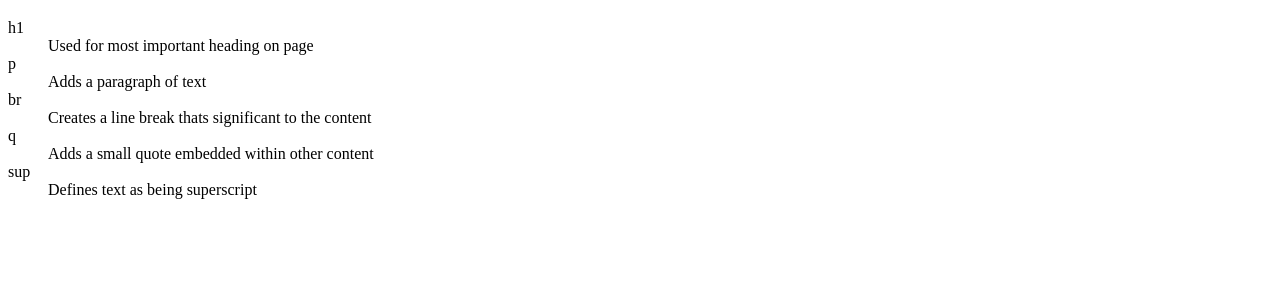
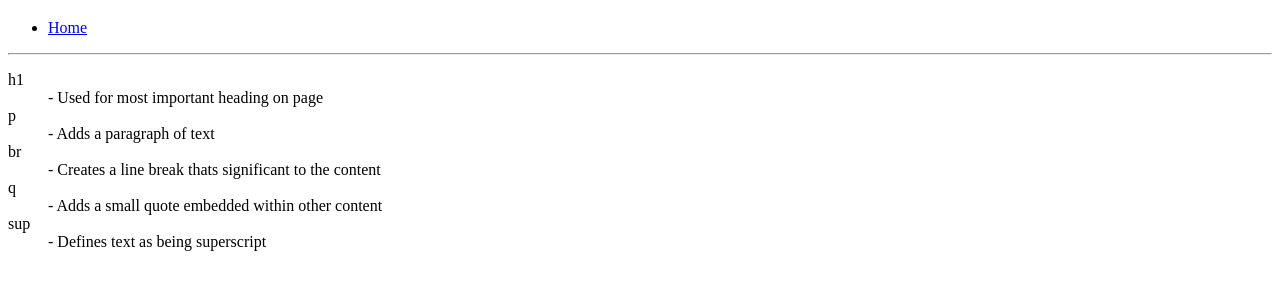
Before and after one commit to silva0235/silva0235.github.io, a plain HTML site: page html-assignment/notes.html in a window 1280 px wide. Shown: the part 61-350 px from the top of the page. Drawn offline with Linux system fonts and the light colour scheme.

Commit message:
Adds navigation to pages

```diff
--- a/html-assignment/notes.html
+++ b/html-assignment/notes.html
@@ -8,19 +8,25 @@
 <body>
     <header>
         <h1>HTML tags I've learned!</h1>
+        <nav>
+            <ul>
+                <li><a href="index.html">Home</a></li>
+            </ul>
+        </nav>
+        <hr>
     </header>
     <main>
         <dl>
             <dt>h1</dt>
-            <dd>Used for most important heading on page</dd>
+            <dd>- Used for most important heading on page</dd>
             <dt>p</dt>
-            <dd>Adds a paragraph of text</dd>
+            <dd>- Adds a paragraph of text</dd>
             <dt>br</dt>
-            <dd>Creates a line break thats significant to the content</dd>
+            <dd>- Creates a line break thats significant to the content</dd>
             <dt>q</dt>
-            <dd>Adds a small quote embedded within other content</dd>
+            <dd>- Adds a small quote embedded within other content</dd>
             <dt>sup</dt>
-            <dd>Defines text as being superscript</dd>
+            <dd>- Defines text as being superscript</dd>
         </dl>
     </main>
 </body>
```
Also changed, not shown: html-assignment/index.html (+5 -0 lines).
